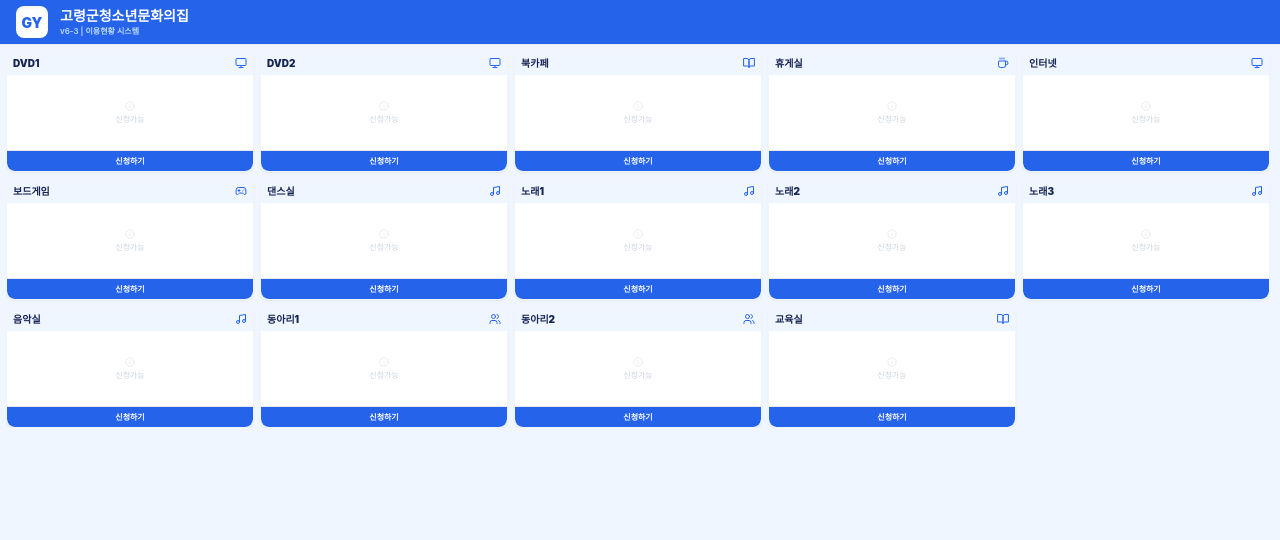
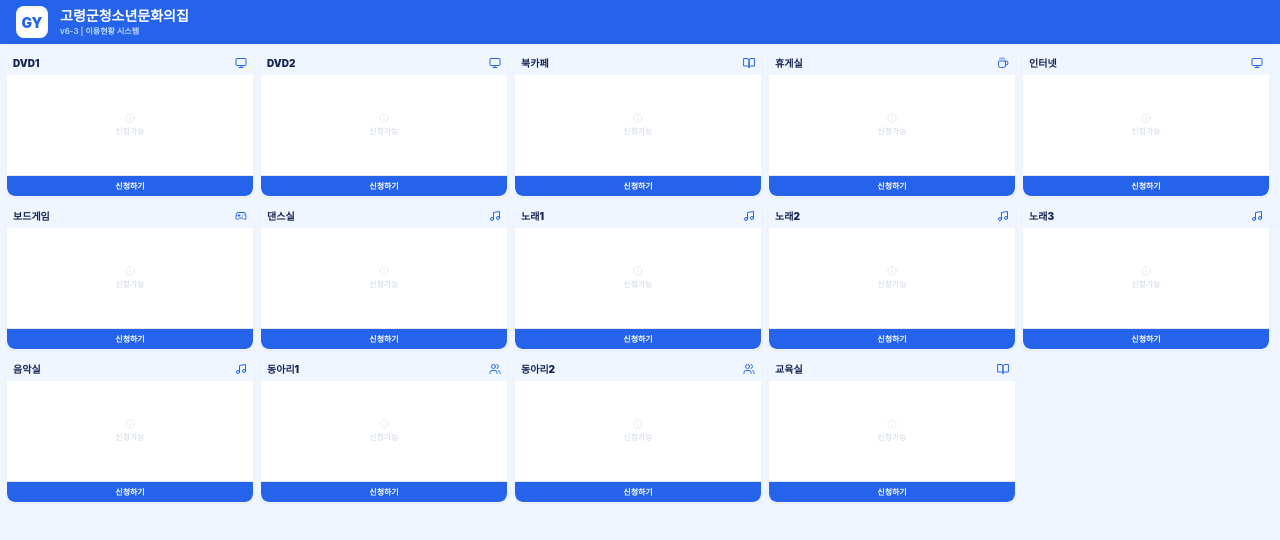
Before and after one commit to h62702857-hue/goryeong-youth, a React (Vite) app: page / in a window 1280 px wide. Shown: the top 540 px of the page. Built offline with nearby package versions, Linux system fonts and the light colour scheme.

Commit message:
Update App.jsx

```diff
--- a/src/App.jsx
+++ b/src/App.jsx
@@ -167,7 +167,7 @@ function RoomCard({room, onClick, onEarlyCheckout, isAdmin}) {
   const displayName = (n) => isAdmin ? n : maskName(n);
 
   return (
-    <div className={`relative flex flex-col transition-all overflow-hidden rounded-lg border
+    <div className={`relative flex flex-col transition-all overflow-hidden rounded-lg border h-full
       ${isClosed ? 'bg-red-50 opacity-80 border-red-200' : 'bg-white shadow-sm border-slate-100 hover:border-blue-300'}`}>
       {/* 헤더 */}
       <div className={`p-1 px-1.5 ${isClosed?'bg-red-100':'bg-blue-50'} flex justify-between items-center`}>
@@ -175,7 +175,7 @@ function RoomCard({room, onClick, onEarlyCheckout, isAdmin}) {
         <div className={isClosed?'text-red-500':'text-blue-600'}>{isClosed ? <Settings size={12}/> : icon}</div>
       </div>
       {/* 바디 */}
-      <div className="p-1.5 flex-grow flex flex-col justify-between" style={{minHeight:75}}>
+      <div className="p-1.5 flex-grow flex flex-col justify-between" style={{minHeight:100}}>
         {isClosed ? (
           <div className="flex flex-col items-center justify-center h-full text-red-600 py-1">
             <Settings size={12} className="mb-0.5"/>
@@ -831,7 +831,7 @@ export default function App() {
           <AdminDashboard rooms={rooms} updateRoom={updateRoom} logs={logs} setLogs={setLogs}
             password={adminPw} setPassword={setAdminPw} showToast={showToast} setConfirmModal={setConfirmModal}/>
         ) : (
-          <div className="grid grid-cols-5 gap-1.5 overflow-y-auto pr-1 scrollbar-thin">
+          <div className="grid grid-cols-5 gap-1.5 pr-1 scrollbar-thin h-full" style={{gridTemplateRows:'repeat(3, 1fr)'}}>
             {DISPLAY_ORDER.map(id=>{const room=rooms.find(r=>r.id===id);if(!room)return null;return(
               <RoomCard key={room.id} room={room} isAdmin={isAdmin} onClick={()=>room.status==='open'&&setSelectedRoom(room)} onEarlyCheckout={handleEarlyCheckout}/>
             );})}
```
